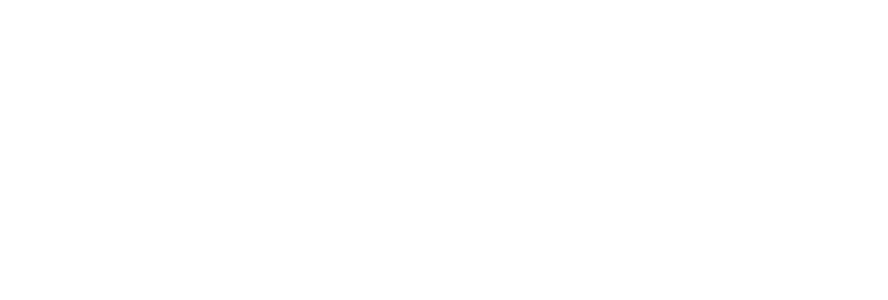
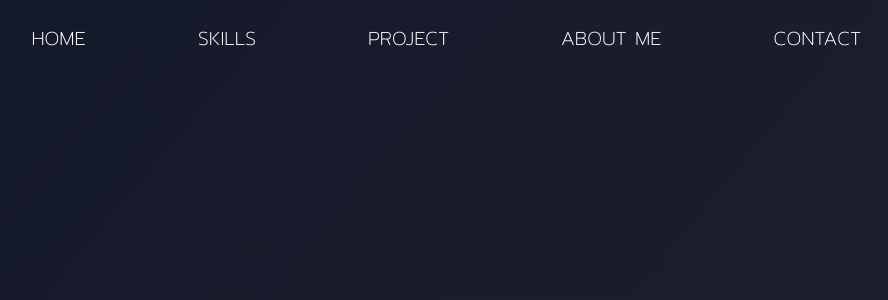
Before and after one commit to NicoSeper89/new-pf, a Next.js app in the folder client/: page / in a window 1280 px wide. Shown: the top 300 px of the page, without its empty margins (355-1243 px from the left). Built offline with nearby package versions, Linux system fonts and the light colour scheme.

Commit message:
background, font and basic navBar

```diff
--- a/client/src/app/globals.css
+++ b/client/src/app/globals.css
@@ -3,16 +3,18 @@
 @tailwind utilities;
 
 :root {
-  --foreground-rgb: 0, 0, 0;
-  --background-start-rgb: 256, 256, 256;
-  --background-end-rgb: 256, 256, 256;
+  --foreground-hsla: 0, 0%, 100%, 1;
+  --background-start-hsla: 227, 87%, 12%, 0.46;
+  --background-end-hsla: 227, 80%, 35%, 0.10;
+  --background-indoor-hsla: 0, 0%, 12%, 1;
 }
 
 body {
-  color: rgb(var(--foreground-rgb));
+  color: hsla(var(--foreground-hsla));
   background: linear-gradient(
-      0deg,
-      rgb(var(--background-start-rgb)),
-      rgb(var(--background-end-rgb))
-    );
+      130deg,
+      hsla(var(--background-start-hsla)),
+      hsla(var(--background-end-hsla))
+    ),
+    hsla(var(--background-indoor-hsla));
 }
--- a/client/src/app/layout.tsx
+++ b/client/src/app/layout.tsx
@@ -1,22 +1,30 @@
-import './globals.css'
-import type { Metadata } from 'next'
-import { Inter } from 'next/font/google'
+import "./globals.css";
+import type { Metadata } from "next";
+import { Mitr } from "next/font/google";
 
-const inter = Inter({ subsets: ['latin'] })
+const mitr = Mitr({
+  subsets: ["latin"],
+  display: "swap",
+  weight: ["200", "400", "500", "700"],
+});
 
 export const metadata: Metadata = {
-  title: 'Create Next App',
-  description: 'Generated by create next app',
-}
+  title: "Create Next App",
+  description: "Generated by create next app",
+};
 
 export default function RootLayout({
   children,
 }: {
-  children: React.ReactNode
+  children: React.ReactNode;
 }) {
   return (
     <html lang="en">
-      <body className={inter.className}>{children}</body>
+      <body className={mitr.className}>
+        <main className="relative flex h-screen w-screen flex-col items-center justify-start">
+          {children}
+        </main>
+      </body>
     </html>
-  )
+  );
 }
--- a/client/src/app/page.tsx
+++ b/client/src/app/page.tsx
@@ -1,7 +1,13 @@
 export default function Home() {
   return (
-    <main className="flex h-screen w-screen flex-col items-center justify-start">
-
-    </main>
-  )
+    <>
+      <div className="flex items-center self-end justify-center gap-16 py-4 px-10 font-light text-[1.2rem]">
+        <div className=" py-2 px-6">HOME</div>
+        <div className=" py-2 px-6">SKILLS</div>
+        <div className=" py-2 px-6">PROJECT</div>
+        <div className=" py-2 px-6">ABOUT ME</div>
+        <div className=" py-2 px-6">CONTACT</div>
+      </div>
+    </>
+  );
 }
```
